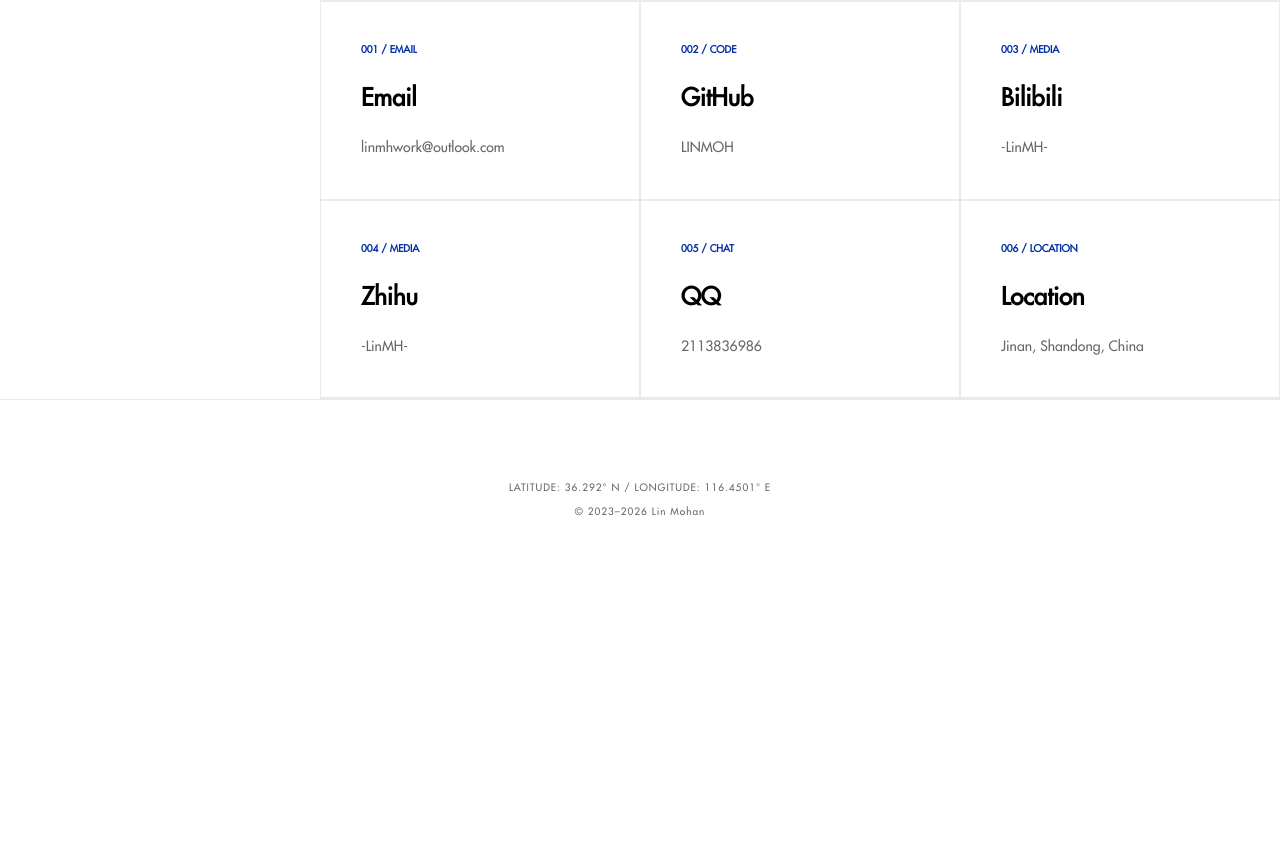
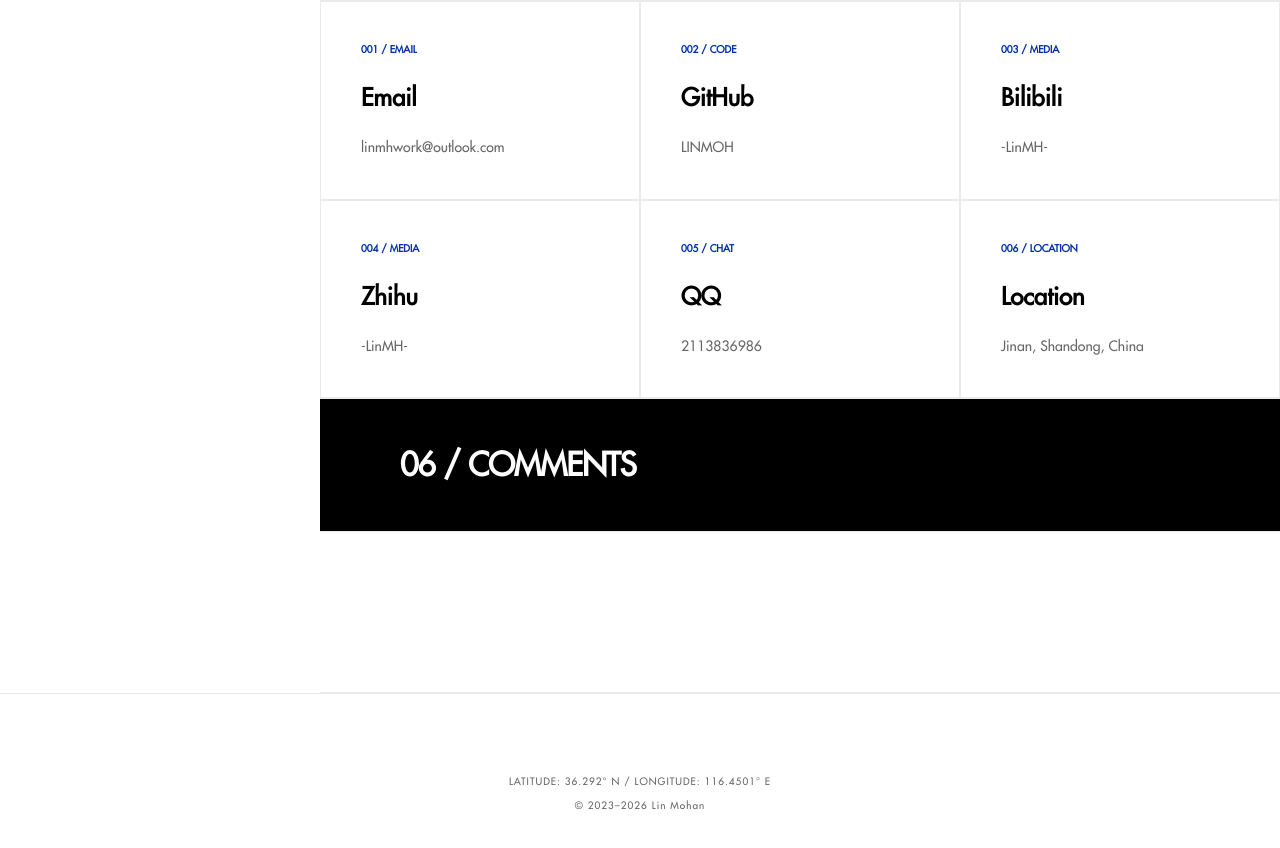
Before and after one commit to LINMOH/homePage, a Vue app: page / in a window 1280 px wide. Shown: the part 5708-6556 px from the top of the page. Before the commit the page ends 6308 px from the top, so only its background shows below. Built offline with nearby package versions, Linux system fonts and the light colour scheme; no server answers.

Commit message:
add comments

```diff
--- a/src/App.vue
+++ b/src/App.vue
@@ -20,33 +20,17 @@
 </template>
 
 <script setup>
-import { onMounted, watch } from 'vue';
-import { currentLanguage, setLanguage } from './locales';
+import { onMounted } from 'vue';
+import { setLanguage } from './locales';
 import TimeBar from './components/TimeBar.vue';
 import Sidebar from './components/Sidebar.vue';
 import MainContent from './components/MainContent.vue';
 import Footer from './components/Footer.vue';
 import MusicPlayer from './components/MusicPlayer.vue';
 
-// 根据路径初始化语言
+// 初始化默认语言
 onMounted(() => {
-  const path = window.location.pathname;
-  if (path === '/zh') {
-    setLanguage('zh');
-  } else if (path === '/jp') {
-    setLanguage('jp');
-  } else {
-    setLanguage('en');
-  }
-});
-
-// 监听语言变化，更新 URL
-watch(currentLanguage, (newLang) => {
-  const langPath = newLang === 'en' ? '' : `/${newLang}`;
-  const newPath = langPath || '/';
-  if (window.location.pathname !== newPath) {
-    window.history.pushState({}, '', newPath);
-  }
+  setLanguage('en');
 });
 </script>
 
--- /dev/null
+++ b/src/components/GiscusComments.vue
@@ -0,0 +1,120 @@
+<template>
+  <section id="comments" class="section">
+    <div class="section-header">
+      <h2 class="section-title">{{ content.comments?.title || 'Comments' }}</h2>
+    </div>
+    <div class="about-content">
+      <div ref="giscusContainer"></div>
+    </div>
+  </section>
+</template>
+
+<script setup>
+import { ref, onMounted, onBeforeUnmount, computed, watch } from 'vue';
+import { currentLanguage } from '../locales';
+import zhCN from '../locales/zh-CN.js';
+import enUS from '../locales/en-US.js';
+import jaJP from '../locales/ja-JP.js';
+
+const content = computed(() => {
+  const lang = currentLanguage.value;
+  if (lang === 'zh') return zhCN;
+  if (lang === 'jp') return jaJP;
+  return enUS;
+});
+
+const giscusContainer = ref(null);
+let themeObserver = null;
+
+// 获取当前主题
+const getCurrentTheme = () => {
+  return document.documentElement.getAttribute('data-theme') || 'dark';
+};
+
+// 语言映射
+const giscusLang = computed(() => {
+  return {
+    zh: 'zh-CN',
+    jp: 'ja',
+    en: 'en'
+  }[currentLanguage.value] || 'en';
+});
+
+const loadGiscus = () => {
+  if (!giscusContainer.value) return;
+
+  giscusContainer.value.innerHTML = '';
+
+  const script = document.createElement('script');
+  script.src = 'https://giscus.app/client.js';
+  script.async = true;
+  script.crossOrigin = 'anonymous';
+
+  const attrs = {
+    'data-repo': 'LINMOH/discussions',
+    'data-repo-id': 'R_kgDOOvKQHA',
+    'data-category': 'Announcements',
+    'data-category-id': 'DIC_kwDOOvKQHM4Cqfyc',
+    'data-mapping': 'url',
+    'data-reactions-enabled': '1',
+    'data-input-position': 'top',
+    'data-theme': getCurrentTheme() === 'dark' ? 'dark' : 'light',
+    'data-lang': giscusLang.value
+  };
+
+  Object.entries(attrs).forEach(([k, v]) => {
+    script.setAttribute(k, v);
+  });
+
+  giscusContainer.value.appendChild(script);
+};
+
+onMounted(() => {
+  loadGiscus();
+
+  // 使用 MutationObserver 监听主题变化
+  themeObserver = new MutationObserver(() => {
+    loadGiscus();
+  });
+
+  themeObserver.observe(document.documentElement, {
+    attributes: true,
+    attributeFilter: ['data-theme']
+  });
+});
+
+// 监听语言变化，重新加载 Giscus
+watch(currentLanguage, () => {
+  loadGiscus();
+});
+
+onBeforeUnmount(() => {
+  themeObserver?.disconnect();
+});
+</script>
+
+<style>
+/* 区块样式 */
+.section {
+  border-bottom: 1px solid var(--border-color);
+}
+
+.section-header {
+  padding: 40px var(--pad-lg);
+  border-bottom: 1px solid var(--border-color);
+  background-color: var(--text-main);
+}
+
+.section-title {
+  font-size: 32px;
+  font-weight: 800;
+  letter-spacing: -1px;
+  color: var(--bg);
+  font-family: 'Futura', 'Helvetica Neue', Arial, sans-serif;
+}
+
+/* 评论部分样式 - 与其他 section 保持一致 */
+.about-content {
+  padding: var(--pad-lg);
+}
+</style>
--- a/src/components/MainContent.vue
+++ b/src/components/MainContent.vue
@@ -143,6 +143,9 @@
         </a>
       </div>
     </section>
+
+    <!-- 评论部分 -->
+    <GiscusComments />
   </main>
 </template>
 
@@ -153,6 +156,7 @@ import { useGithubRepo } from '../api/github.js';
 import zhCN from '../locales/zh-CN.js';
 import enUS from '../locales/en-US.js';
 import jaJP from '../locales/ja-JP.js';
+import GiscusComments from './GiscusComments.vue';
 
 // 根据当前语言获取内容
 const content = computed(() => {
--- a/src/locales/en-US.js
+++ b/src/locales/en-US.js
@@ -223,6 +223,9 @@ export default {
       }
     ]
   },
+  comments: {
+    title: '06 / COMMENTS'
+  },
   team: {
     title: '05 / ABOUT TEAM',
     logo: '/taten.png',
--- a/src/locales/ja-JP.js
+++ b/src/locales/ja-JP.js
@@ -223,6 +223,9 @@ export default {
       }
     ]
   },
+  comments: {
+    title: '06 / コメント'
+  },
   team: {
     title: '05 / ABOUT TEAM',
     logo: '/taten.png',
--- a/src/locales/zh-CN.js
+++ b/src/locales/zh-CN.js
@@ -223,6 +223,9 @@ export default {
       }
     ]
   },
+  comments: {
+    title: '06 / 评论'
+  },
   team: {
     title: '05 / 关于团队',
     logo: '/taten.png',
```
